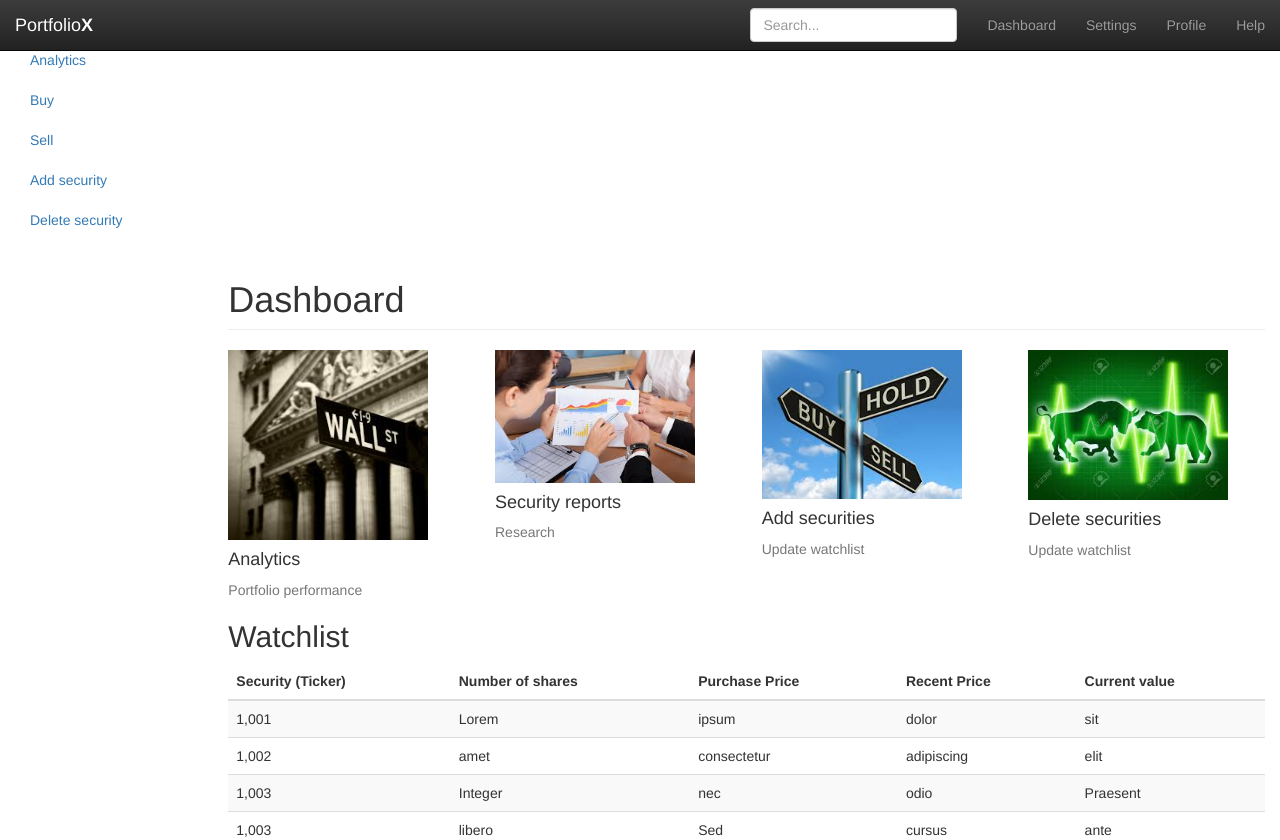
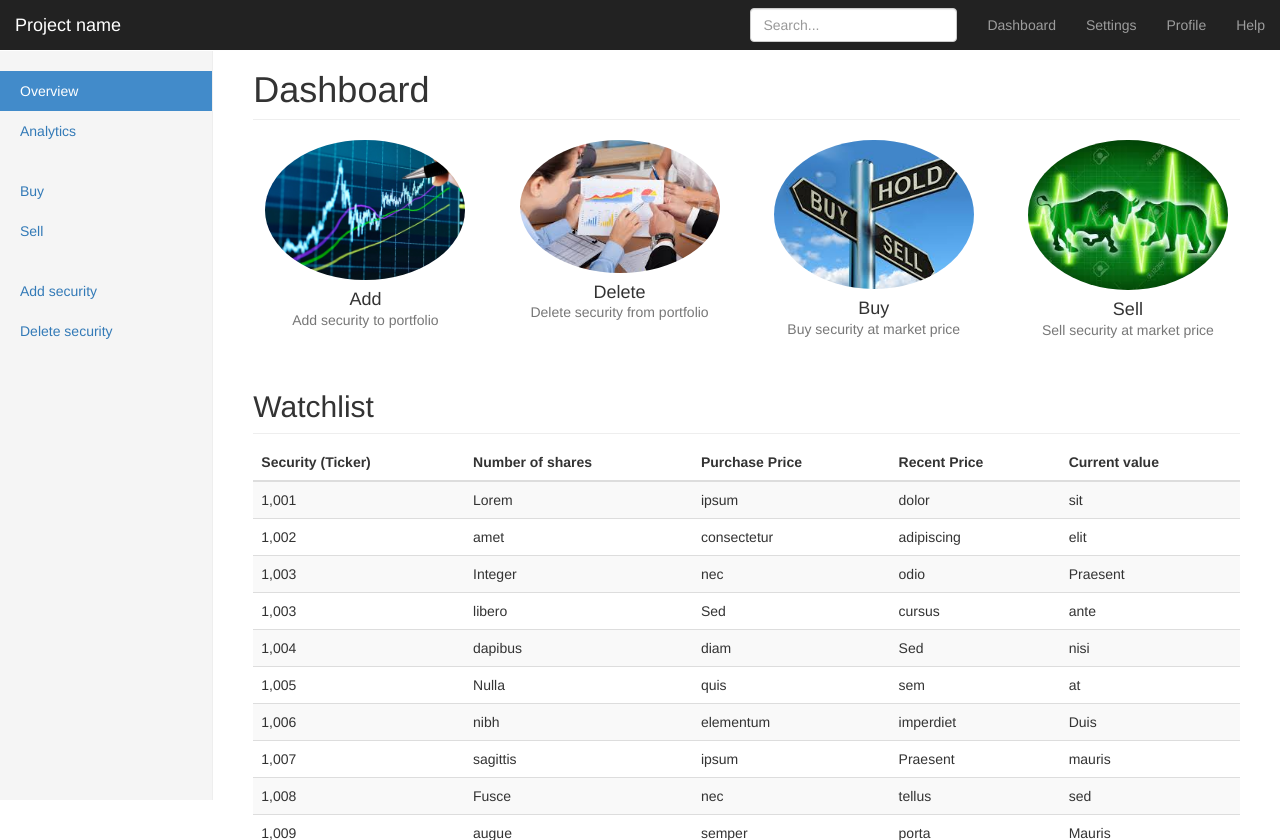
Before and after one commit to caveatemptors-2015/special-garbanzo, a Django app: page /portfolioX/ in a window 1280 px wide. Shown: the top 840 px of the page. Run offline with Django 3.2, Linux system fonts and the light colour scheme; some libraries are stand-ins or nearby versions.

Commit message:
holdings html in perfect shape

```diff
--- a/project/portfolioX/templates/portfolioX/holdings.html
+++ b/project/portfolioX/templates/portfolioX/holdings.html
@@ -1,5 +1,4 @@
 <!DOCTYPE html>
-{% load staticfiles %}
 <html lang="en">
   <head>
     <meta charset="utf-8">
@@ -8,9 +7,17 @@
     <!-- The above 3 meta tags *must* come first in the head; any other head content must come *after* these tags -->
     <meta name="description" content="">
     <meta name="author" content="">
-    <link rel="stylesheet" href="../../static/portfolioX/holdings.html">
+
 
     <title>PortfolioX</title>
+
+    <!-- Bootstrap core CSS -->
+
+    <link rel="stylesheet" href="https://maxcdn.bootstrapcdn.com/bootstrap/3.3.6/css/bootstrap.min.css">
+
+
+    <link href="../../static/portfolioX/holdings.css" rel="stylesheet">
+
 
   </head>
 
@@ -25,7 +32,7 @@
             <span class="icon-bar"></span>
             <span class="icon-bar"></span>
           </button>
-          <a class="navbar-brand" href="#">Portfolio<b>X</b></a>
+          <a class="navbar-brand" href="#">Project name</a>
         </div>
         <div id="navbar" class="navbar-collapse collapse">
           <ul class="nav navbar-nav navbar-right">
@@ -47,7 +54,7 @@
           <ul class="nav nav-sidebar">
             <li class="active"><a href="#">Overview <span class="sr-only">(current)</span></a></li>
             <li><a href="#">Analytics</a></li>
-            </ul>
+          </ul>
           <ul class="nav nav-sidebar">
             <li><a href="">Buy</a></li>
             <li><a href="">Sell</a></li>
@@ -62,24 +69,24 @@
 
           <div class="row placeholders">
             <div class="col-xs-6 col-sm-3 placeholder">
-              <img src="../../static/portfolioX/1.jpeg" width="200" height="200" class="img-responsive" alt="Generic placeholder thumbnail">
-              <h4>Analytics</h4>
-              <span class="text-muted">Portfolio performance</span>
+              <img src="../../static/portfolioX/11.jpg" width="200" height="200" class="img-responsive" alt="Generic placeholder thumbnail">
+              <h4>Add</h4>
+              <span class="text-muted">Add security to portfolio</span>
             </div>
             <div class="col-xs-6 col-sm-3 placeholder">
               <img src="../../static/portfolioX/2.jpeg" width="200" height="200" class="img-responsive" alt="Generic placeholder thumbnail">
-              <h4>Security reports</h4>
-              <span class="text-muted">Research</span>
+              <h4>Delete</h4>
+              <span class="text-muted">Delete security from portfolio</span>
             </div>
             <div class="col-xs-6 col-sm-3 placeholder">
               <img src="../../static/portfolioX/3.jpeg" width="200" height="200" class="img-responsive" alt="Generic placeholder thumbnail">
-              <h4>Add securities</h4>
-              <span class="text-muted">Update watchlist</span>
+              <h4>Buy</h4>
+              <span class="text-muted">Buy security at market price</span>
             </div>
             <div class="col-xs-6 col-sm-3 placeholder">
               <img src="../../static/portfolioX/4.jpeg" width="200" height="200" class="img-responsive" alt="Generic placeholder thumbnail">
-              <h4>Delete securities</h4>
-              <span class="text-muted">Update watchlist</span>
+              <h4>Sell</h4>
+              <span class="text-muted">Sell security at market price</span>
             </div>
           </div>
 
@@ -217,13 +224,11 @@
 
     <!-- Bootstrap core JavaScript
     ================================================== -->
-    <link rel="stylesheet" href="https://maxcdn.bootstrapcdn.com/bootstrap/3.3.6/css/bootstrap.min.css">
-    <link rel="stylesheet" href="https://maxcdn.bootstrapcdn.com/bootstrap/3.3.6/css/bootstrap-theme.min.css">
+    <!-- Placed at the end of the document so the pages load faster -->
     <script src="http://ajax.googleapis.com/ajax/libs/jquery/2.1.1/jquery.min.js"></script>
+
     <script src="https://maxcdn.bootstrapcdn.com/bootstrap/3.3.6/js/bootstrap.min.js"></script>
-    <script src="../../static/portfolioX/bootstrap.min.js"></script>
-    <script src="../../static/portfolioX/ie-emulation-modes-warning.js"></script>
-    <script src="../../static/portfolioX/holder.min.js"></script>
+    <!-- Just to make our placeholder images work. Don't actually copy the next line! -->
 
 
   </body>
```
Also changed, not shown: project/users/templates/users/welcome.html (+2 -11 lines), project/portfolioX/static/portfolioX/11.jpg (added).
